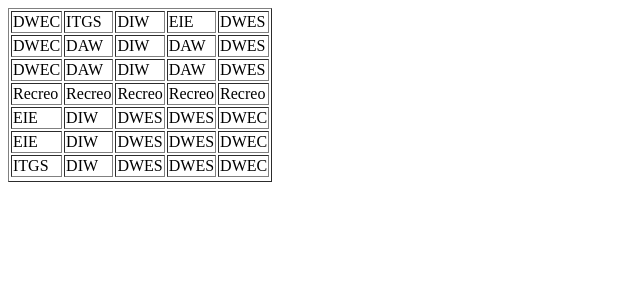
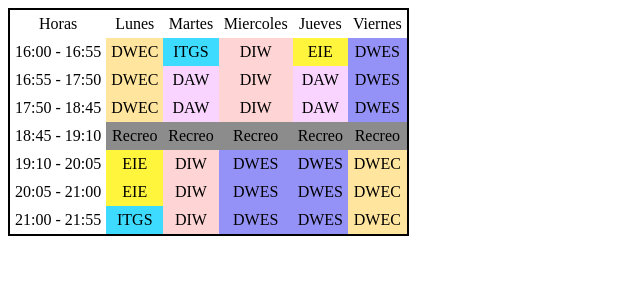
Before and after one commit to LDanielCG/dwes-22-23, a PHP site: page /ArrayHorario.php in a window 1280 px wide. Shown: the top 300 px of the page, without its empty margins (0-640 px from the left). Run offline with PHP 8.4, Linux system fonts and the light colour scheme; data that the repository does not hold is empty.

Commit message:
HorarioConColores

```diff
--- a/Ejercicios_PHP_Clase/Arrays/HorarioArray/ArrayHorario.php
+++ b/Ejercicios_PHP_Clase/Arrays/HorarioArray/ArrayHorario.php
@@ -9,13 +9,14 @@ $horario = array(
     6 => array(1 => "EIE",2 => "DIW",3 => "DWES",4 => "DWES",5 => "DWEC"),
     7 => array(1 => "ITGS",2 => "DIW",3 => "DWES",4 => "DWES",5 => "DWEC")
 );
-
-function imprimir_horario($horario) {
-    echo '<table border>';
-    for($f = 1; $f <= count($horario); $f++){
+$horas = array(0 => "Horas",1 => "16:00 - 16:55",2 => "16:55 - 17:50",3 => "17:50 - 18:45",4 => "18:45 - 19:10",5 => "19:10 - 20:05",6 => "20:05 - 21:00",7 => "21:00 - 21:55");
+function imprimir_horario($horario,$horas) {
+    echo '<table>';
+    for($f = 0; $f < count($horario); $f++){
         echo '<tr>';
+        echo '<td>'. $horas[$f] .'</td>';
         for($c = 1; $c <= count($horario[$f]); $c++){
-            echo '<td>'. $horario[$f][$c] . '</td>';
+            echo '<td class="'.$horario[$f][$c].'">'. $horario[$f][$c] . '</td>';
         }
         echo '</tr>';
     }
@@ -34,12 +35,42 @@ function imprimir_horario($horario) {
     <meta http-equiv="X-UA-Compatible" content="IE=edge">
     <meta name="viewport" content="width=device-width, initial-scale=1.0">
     <title>Document</title>
-    <style></style>
+    <style>
+        .DWEC {
+            background-color: #ffe59e;
+        }
+        .EIE {
+            background-color: #fff53d;
+        }
+        .ITGS {
+            background-color: #3ddbff;
+        }
+        .DAW {
+            background-color: #f8d4ff;
+        }
+        .DIW {
+            background-color: #ffd4d4;
+        }
+        .DWES {
+            background-color: #9592f7;
+        }
+        .Recreo {
+            background-color: #8c8c8c;
+        }
+        td {
+            padding:5px;
+            text-align: center;
+        }
+        table {
+            border: 2px solid black;
+            border-collapse: collapse;
+        }
+    </style>
     </head>
     <body>
 
 
-        <?php echo imprimir_horario($horario); ?>
+        <?php echo imprimir_horario($horario,$horas); ?>
 
 
 
```
